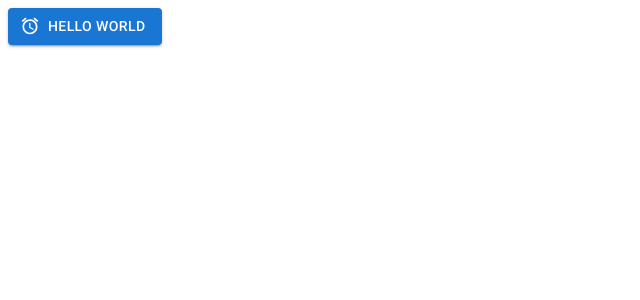
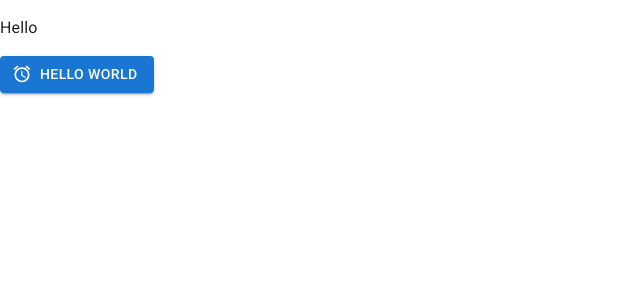
Before and after one commit to TaiLe1101/devt-trello-web, a React (Vite) app: page / in a window 1280 px wide. Shown: the top 300 px of the page, without its empty margins (0-640 px from the left). Built offline with nearby package versions, Linux system fonts and the light colour scheme.

Commit message:
Add CssBaseline

```diff
--- a/src/App.jsx
+++ b/src/App.jsx
@@ -3,9 +3,12 @@ import AccessAlarmIcon from "@mui/icons-material/AccessAlarm";
 
 function App() {
   return (
-    <Button variant="contained" startIcon={<AccessAlarmIcon />}>
-      Hello World
-    </Button>
+    <>
+      <p>Hello</p>
+      <Button variant="contained" startIcon={<AccessAlarmIcon />}>
+        Hello World
+      </Button>
+    </>
   );
 }
 
--- a/src/index.css
+++ /dev/null
@@ -1,3 +0,0 @@
-:root {
-  font-family: "Roboto", sans-serif;
-}
--- a/src/main.jsx
+++ b/src/main.jsx
@@ -1,10 +1,11 @@
-import { StrictMode } from 'react'
-import { createRoot } from 'react-dom/client'
-import App from './App.jsx'
-import './index.css'
+import CssBaseline from "@mui/material/CssBaseline";
+import { StrictMode } from "react";
+import { createRoot } from "react-dom/client";
+import App from "./App.jsx";
 
-createRoot(document.getElementById('root')).render(
+createRoot(document.getElementById("root")).render(
   <StrictMode>
+    <CssBaseline />
     <App />
-  </StrictMode>,
-)
+  </StrictMode>
+);
```
